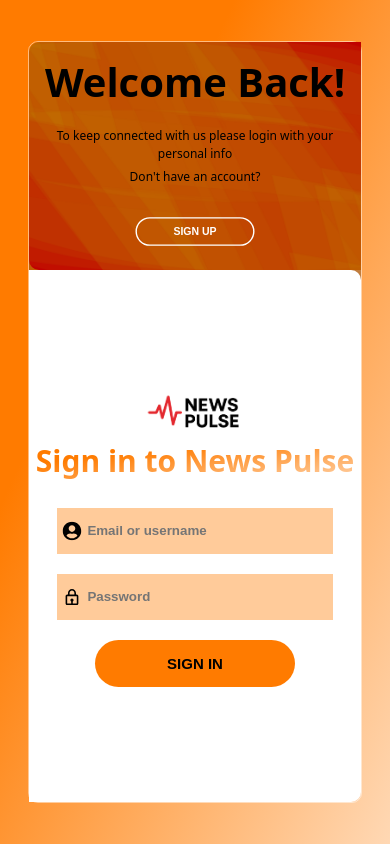
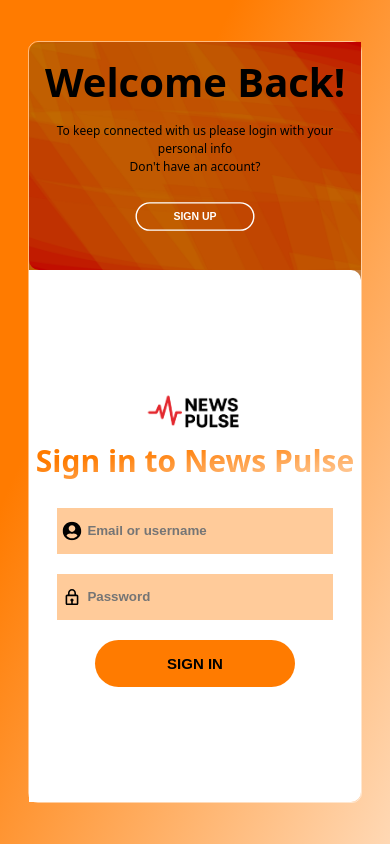
Before and after one commit to Buariadebola/news-pulse, a React (Vite) app: page /signin in a window 390 px wide. Built offline with nearby package versions, Linux system fonts and the light colour scheme; no server answers.

Commit message:
Update App.css

```diff
--- a/src/App.css
+++ b/src/App.css
@@ -2325,7 +2325,7 @@
 }
 .login-left .login-content{
   border-radius: 10px 0 0 10px;
-  gap: 5px;
+  gap: 0px;
 }
 	.login-left button{
   transform: scale(0.7);
```
